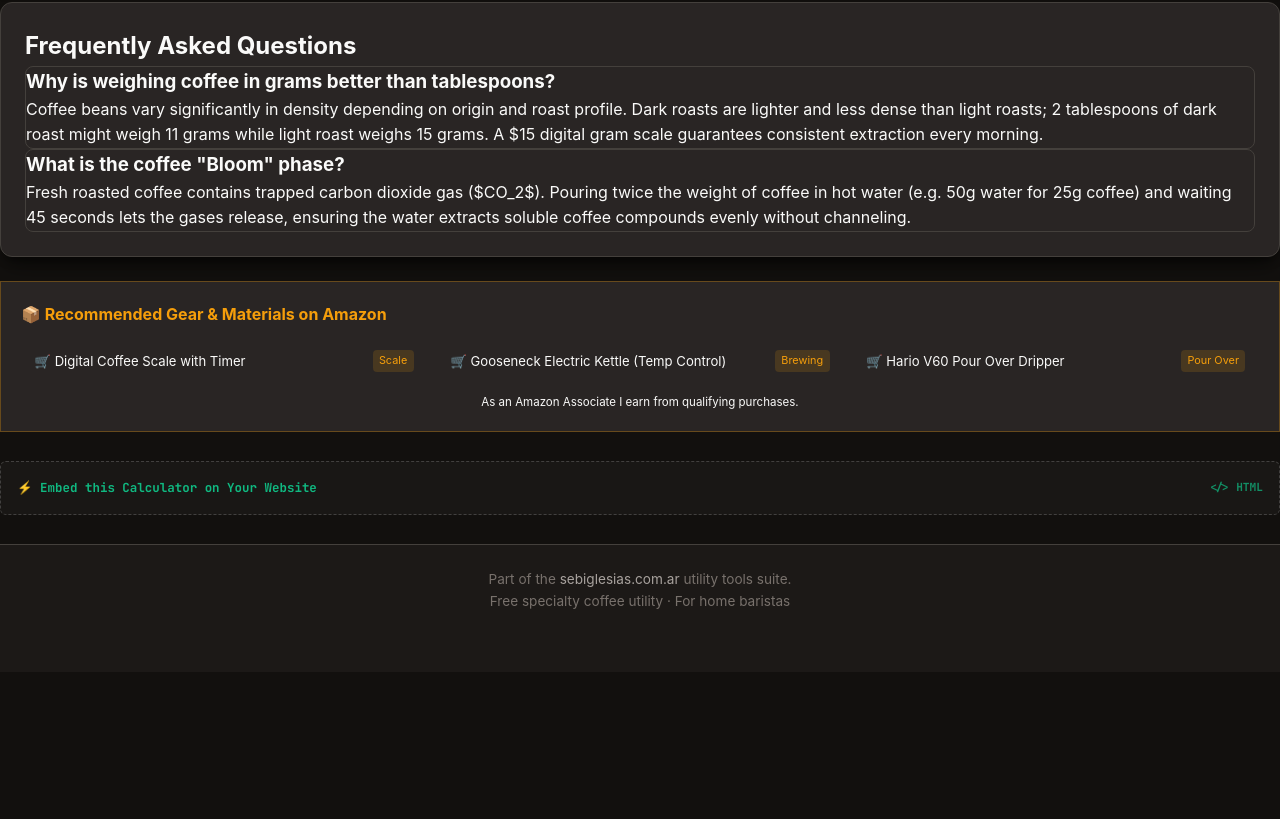
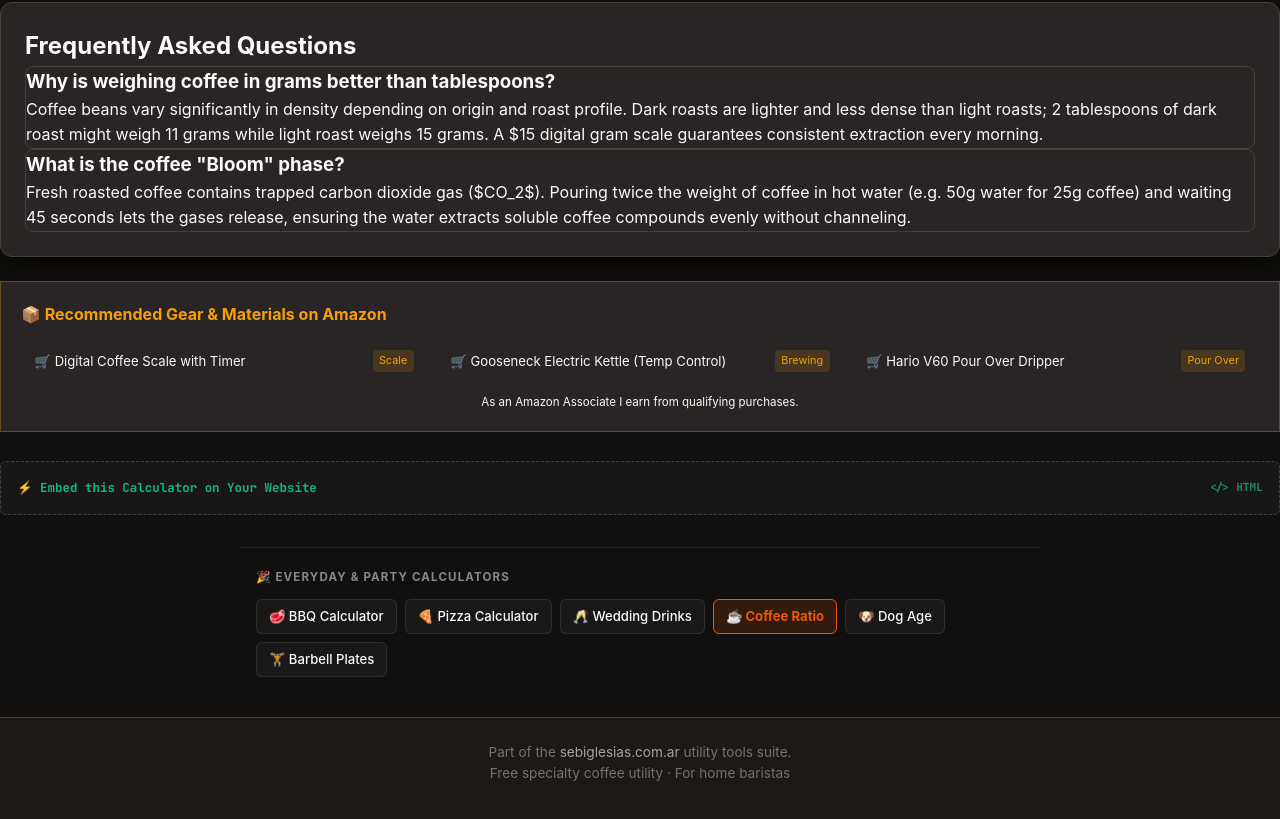
Before and after one commit to sebiglesias/coffee-ratio, a plain HTML site: page index.html in a window 1280 px wide. Shown: the part 1161-1980 px from the top of the page. Before the commit the page ends 1833 px from the top, so only its background shows below. Drawn offline with Linux system fonts and the light colour scheme.

Commit message:
feat(seo): add family interlinking navigation cluster

```diff
--- a/index.html
+++ b/index.html
@@ -291,6 +291,20 @@
 })();
 </script>
 
+
+    <!-- Family Interlinking Nav (SEO Cluster) -->
+    <nav class="family-nav" aria-label="🎉 Everyday & Party Calculators" style="margin: 32px auto 20px; padding: 20px 16px; max-width: 800px; border-top: 1px solid rgba(125,125,125,0.2); text-align: left;">
+      <span style="display: block; font-size: 0.72rem; text-transform: uppercase; letter-spacing: 0.1em; color: #888; font-weight: 700; margin-bottom: 12px;">🎉 Everyday & Party Calculators</span>
+      <div style="display: flex; flex-wrap: wrap; gap: 8px;">
+        <a href="https://sebiglesias.com.ar/bbq-calculator/" style="padding: 6px 12px; border-radius: 6px; font-size: 0.82rem; font-weight: 500; text-decoration: none; color: inherit; background: rgba(125,125,125,0.08); border: 1px solid rgba(125,125,125,0.2); transition: all 0.2s;">🥩 BBQ Calculator</a>
+      <a href="https://sebiglesias.com.ar/pizza-calculator/" style="padding: 6px 12px; border-radius: 6px; font-size: 0.82rem; font-weight: 500; text-decoration: none; color: inherit; background: rgba(125,125,125,0.08); border: 1px solid rgba(125,125,125,0.2); transition: all 0.2s;">🍕 Pizza Calculator</a>
+      <a href="https://sebiglesias.com.ar/wedding-drink-calculator/" style="padding: 6px 12px; border-radius: 6px; font-size: 0.82rem; font-weight: 500; text-decoration: none; color: inherit; background: rgba(125,125,125,0.08); border: 1px solid rgba(125,125,125,0.2); transition: all 0.2s;">🥂 Wedding Drinks</a>
+      <span style="padding: 6px 12px; border-radius: 6px; font-size: 0.82rem; font-weight: 700; background: rgba(234, 88, 12, 0.15); border: 1px solid #ea580c; color: #ea580c;">☕ Coffee Ratio</span>
+      <a href="https://sebiglesias.com.ar/dog-age-calculator/" style="padding: 6px 12px; border-radius: 6px; font-size: 0.82rem; font-weight: 500; text-decoration: none; color: inherit; background: rgba(125,125,125,0.08); border: 1px solid rgba(125,125,125,0.2); transition: all 0.2s;">🐶 Dog Age</a>
+      <a href="https://sebiglesias.com.ar/barbell-calculator/" style="padding: 6px 12px; border-radius: 6px; font-size: 0.82rem; font-weight: 500; text-decoration: none; color: inherit; background: rgba(125,125,125,0.08); border: 1px solid rgba(125,125,125,0.2); transition: all 0.2s;">🏋️ Barbell Plates</a>
+      </div>
+    </nav>
+
 <footer>
       <p>Part of the <a href="https://sebiglesias.com.ar">sebiglesias.com.ar</a> utility tools suite.</p>
       <p class="copy">Free specialty coffee utility · For home baristas</p>
```
